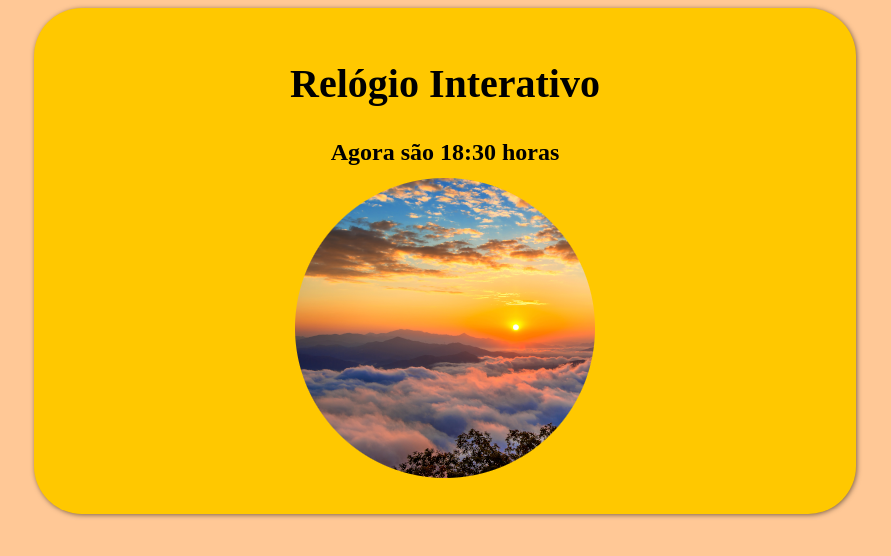
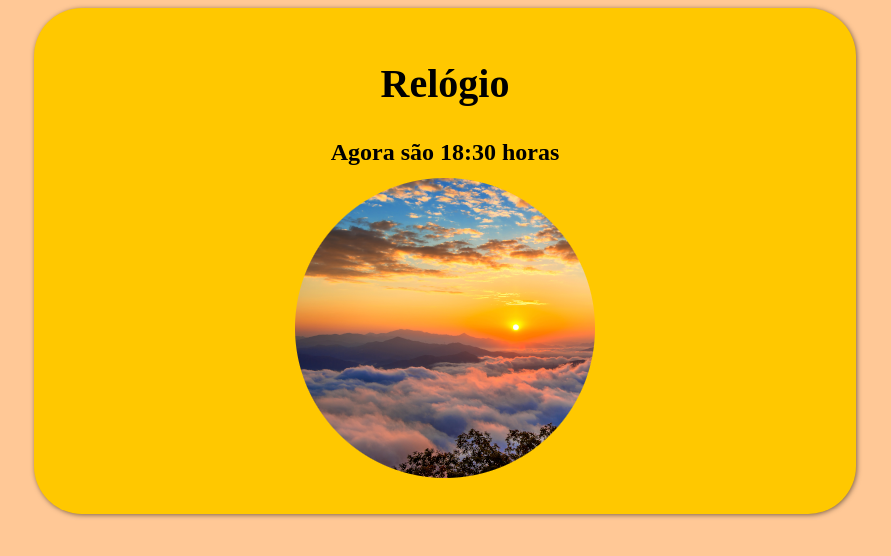
Before and after one commit to Matheusnasc0903/JS, a plain HTML site: page Exercicios/ex01v2/index.html in a window 1280 px wide. Shown: the whole page, without its empty margins (195-1086 px from the left). Drawn offline with Linux system fonts and the light colour scheme.

Commit message:
modified:   Exercicios/ex01v2/index.html 	modified:   Exercicios/ex01v2/style.css

```diff
--- a/Exercicios/ex01v2/index.html
+++ b/Exercicios/ex01v2/index.html
@@ -12,7 +12,7 @@
 
     <main>
         <h1 id="title">
-            Relógio Interativo
+            Relógio
         </h1>
         <p id="clock">Agora são 18:30 horas</p>
         <div id="div-img"><img id="image" src="imagens/manha.png" alt="imagem representando o período do dia" srcset=""></div>
```
Also changed, not shown: Exercicios/ex01v2/style.css (line endings or trailing spaces).
